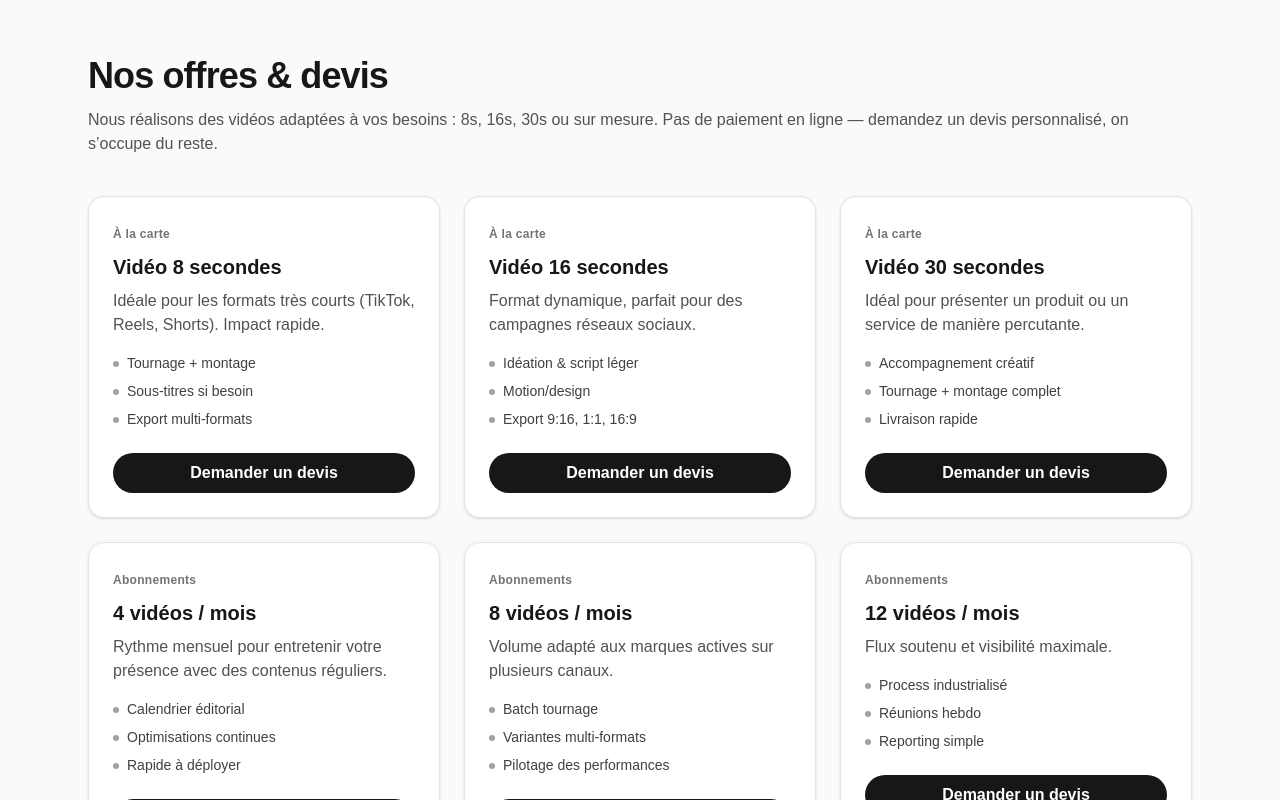
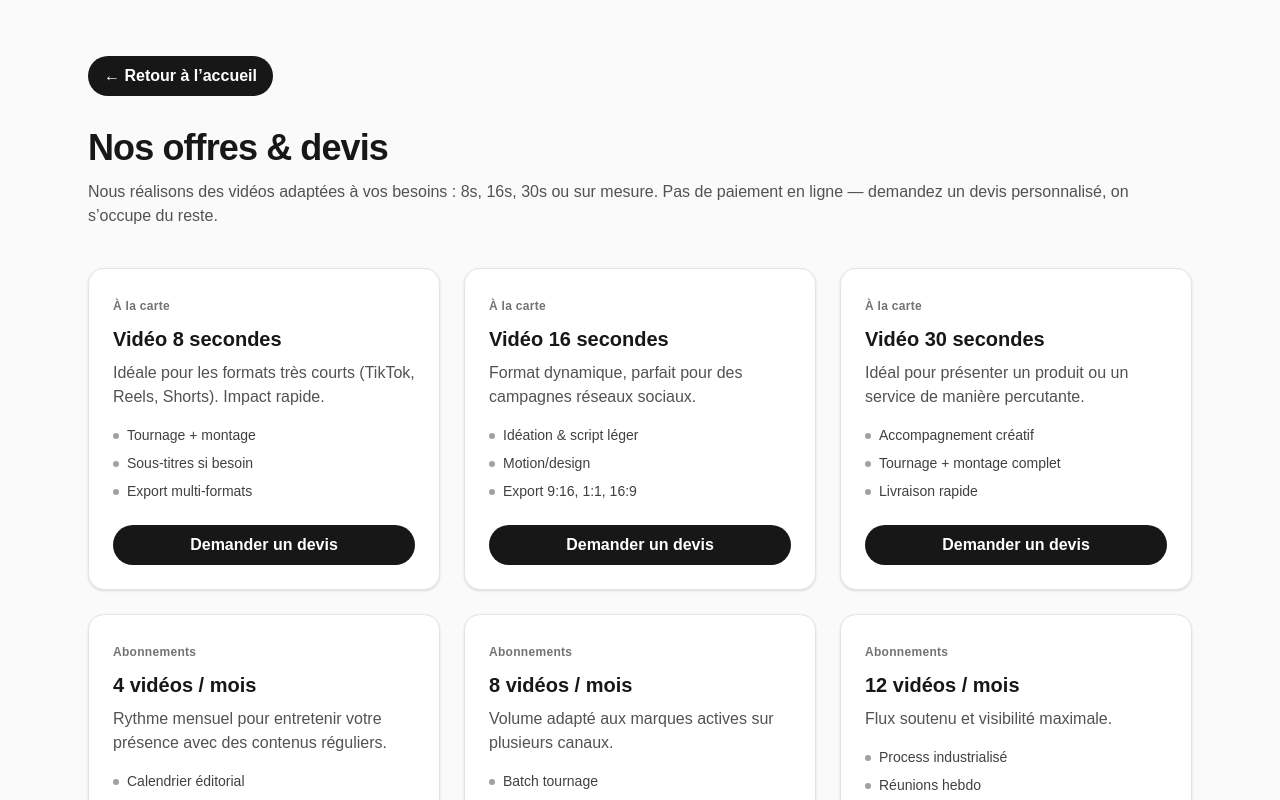
Before and after one commit to miraivis0n/Mirai-Vision, a Next.js app: page /tarifs in a window 1280 px wide. Shown: the top 800 px of the page. Built offline with nearby package versions, Linux system fonts and the light colour scheme.

Commit message:
Tarifs: style clair original, 6 cartes sans prix, boutons 'Demander un devis', formulaire mailto

```diff
--- a/app/tarifs/page.tsx
+++ b/app/tarifs/page.tsx
@@ -1,10 +1,10 @@
 // app/tarifs/page.tsx
 "use client";
 
+import Link from "next/link";
 import { useRef } from "react";
 
 export default function TarifsPage() {
-  // Refs pour le formulaire mailto
   const nameRef = useRef<HTMLInputElement>(null);
   const emailRef = useRef<HTMLInputElement>(null);
   const messageRef = useRef<HTMLTextAreaElement>(null);
@@ -26,8 +26,7 @@ export default function TarifsPage() {
     {
       tag: "À la carte",
       title: "Vidéo 8 secondes",
-      desc:
-        "Idéale pour les formats très courts (TikTok, Reels, Shorts). Impact rapide.",
+      desc: "Idéale pour les formats très courts (TikTok, Reels, Shorts). Impact rapide.",
       features: ["Tournage + montage", "Sous-titres si besoin", "Export multi-formats"],
     },
     {
@@ -45,8 +44,7 @@ export default function TarifsPage() {
     {
       tag: "Abonnements",
       title: "4 vidéos / mois",
-      desc:
-        "Rythme mensuel pour entretenir votre présence avec des contenus réguliers.",
+      desc: "Rythme mensuel pour entretenir votre présence avec des contenus réguliers.",
       features: ["Calendrier éditorial", "Optimisations continues", "Rapide à déployer"],
     },
     {
@@ -66,6 +64,16 @@ export default function TarifsPage() {
   return (
     <main className="min-h-screen bg-neutral-50 text-neutral-900">
       <section className="max-w-6xl mx-auto px-6 py-14">
+        {/* Bouton retour accueil */}
+        <div className="mb-8">
+          <Link
+            href="/accueil"
+            className="inline-block rounded-full bg-neutral-900 px-4 py-2 text-white font-semibold hover:bg-black transition"
+          >
+            ← Retour à l’accueil
+          </Link>
+        </div>
+
         {/* En-tête */}
         <h1 className="text-3xl sm:text-4xl font-bold tracking-tight">Nos offres & devis</h1>
         <p className="mt-3 text-neutral-600">
@@ -73,7 +81,7 @@ export default function TarifsPage() {
           Pas de paiement en ligne — demandez un devis personnalisé, on s’occupe du reste.
         </p>
 
-        {/* Grille des 6 cartes — style clair comme avant */}
+        {/* Grille des 6 cartes */}
         <div className="mt-10 grid gap-6 sm:grid-cols-2 lg:grid-cols-3">
           {offers.map((o, i) => (
             <article
@@ -108,7 +116,7 @@ export default function TarifsPage() {
           ))}
         </div>
 
-        {/* Formulaire mailto (clair aussi) */}
+        {/* Formulaire mailto */}
         <section
           id="devis-form"
           className="mt-14 rounded-2xl border border-neutral-200 bg-white p-8 shadow-sm"
```
